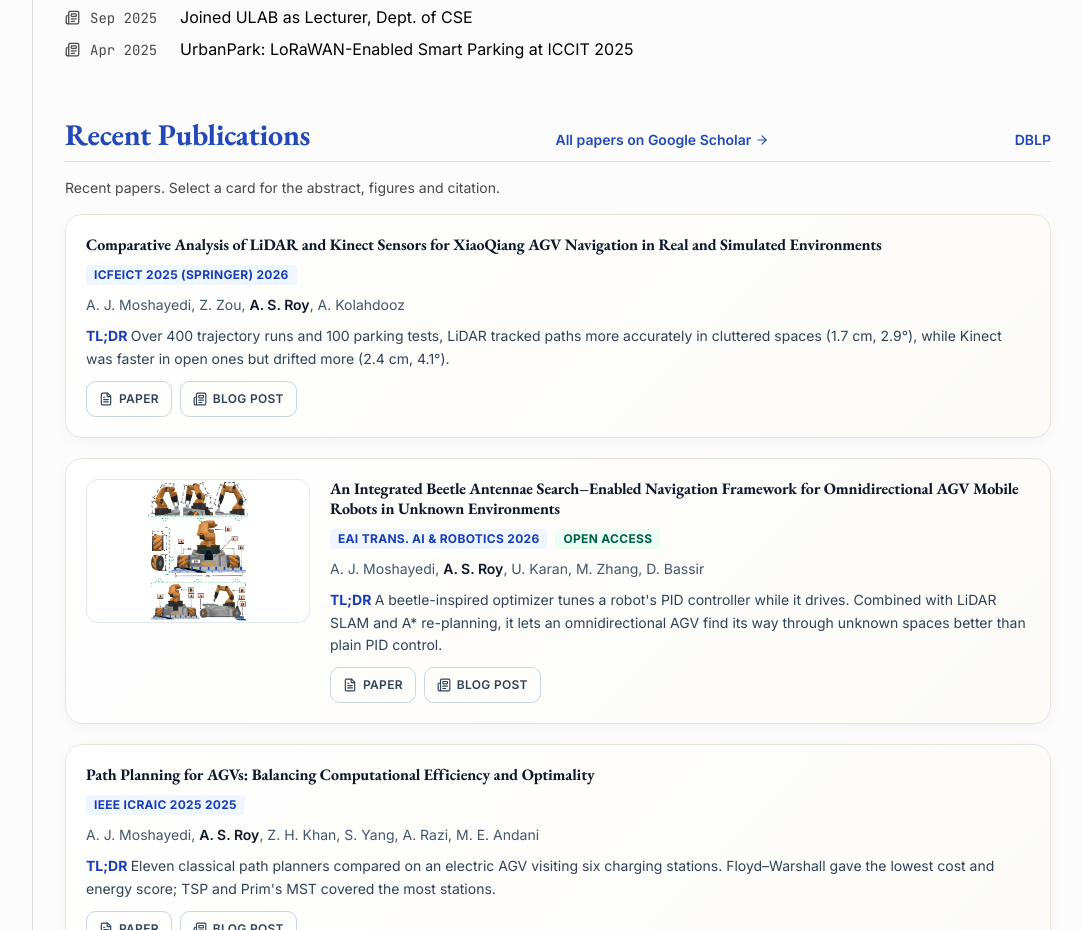
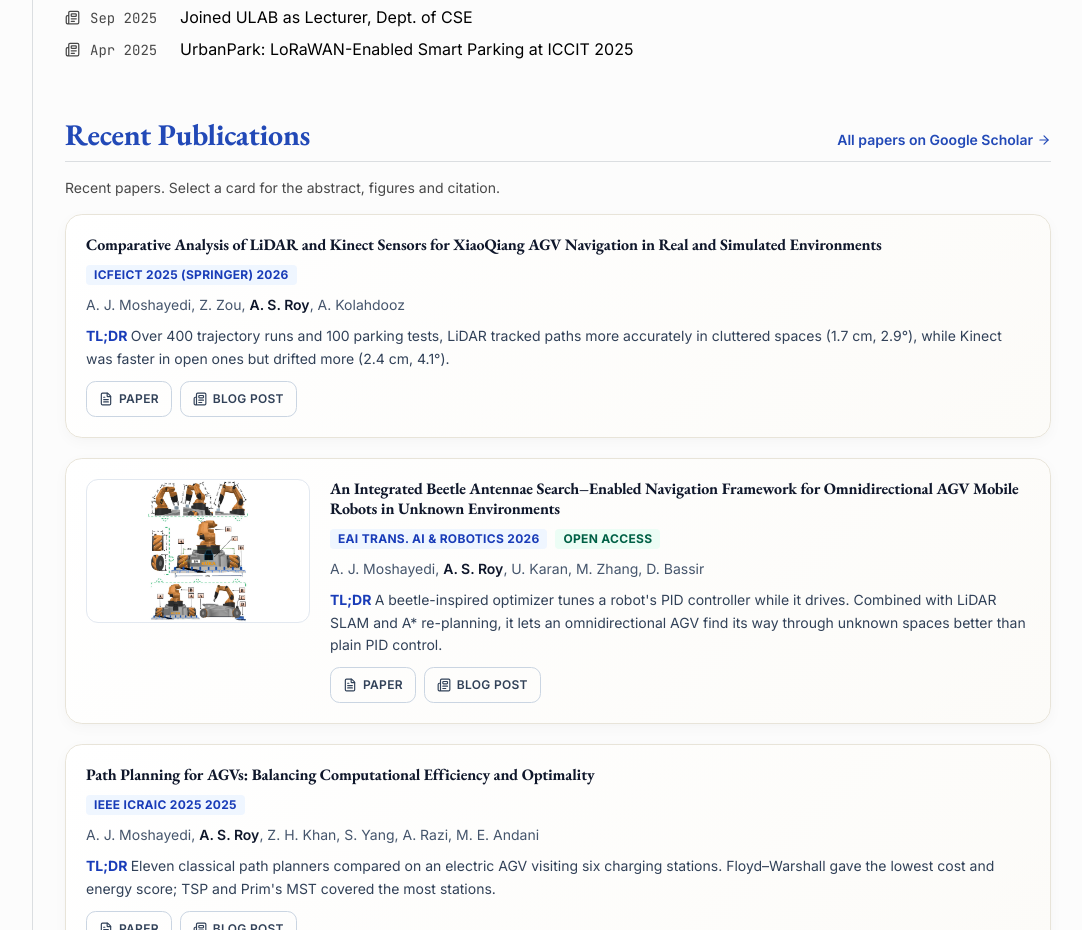
Before and after one commit to atanuroy911/atanusroy.com, a Next.js app: page /1 in a window 1280 px wide. Shown: the part 860-1790 px from the top of the page, without its empty margins (197-1279 px from the left). Built offline with nearby package versions, Linux system fonts and the light colour scheme.

Commit message:
Remove DBLP link from Recent Publications heading

```diff
--- a/src/app/[locale]/(academic)/page.tsx
+++ b/src/app/[locale]/(academic)/page.tsx
@@ -96,14 +96,6 @@ export default async function AcademicHome({ params }: { params: Promise<{ local
             All papers on Google Scholar <ArrowRight size={14} aria-hidden="true" />
             <span className="sr-only">(opens in a new tab)</span>
           </a>
-          <a
-            href={content.personal.dblp}
-            target="_blank"
-            rel="noopener noreferrer"
-            className="text-sm font-semibold text-primary hover:underline underline-offset-4"
-          >
-            DBLP<span className="sr-only"> (opens in a new tab)</span>
-          </a>
         </div>
         <p className="text-sm text-muted-foreground">Recent papers. Select a card for the abstract, figures and citation.</p>
         <PublicationList pubs={(content.academic.publications || []).slice(0, 3)} locale={locale} />
```
